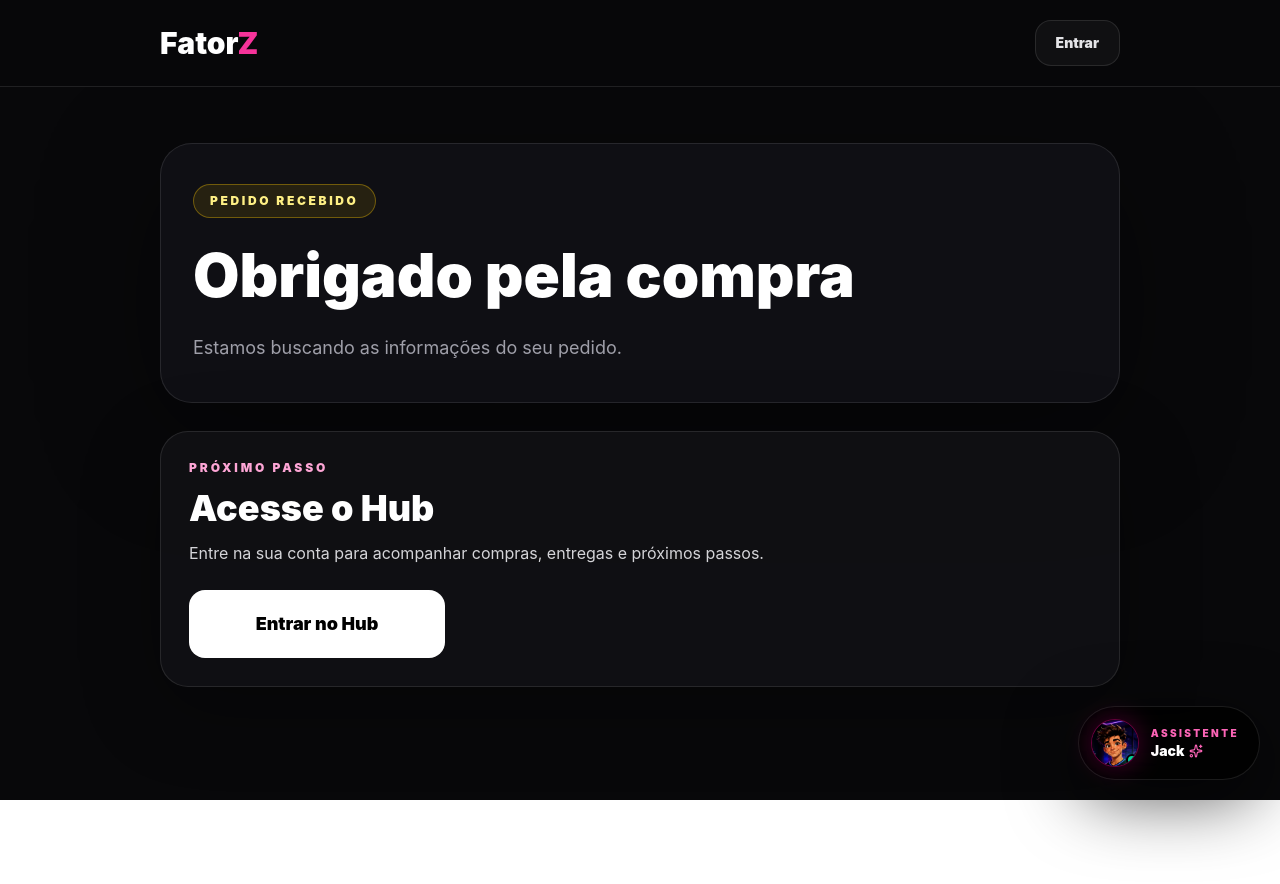
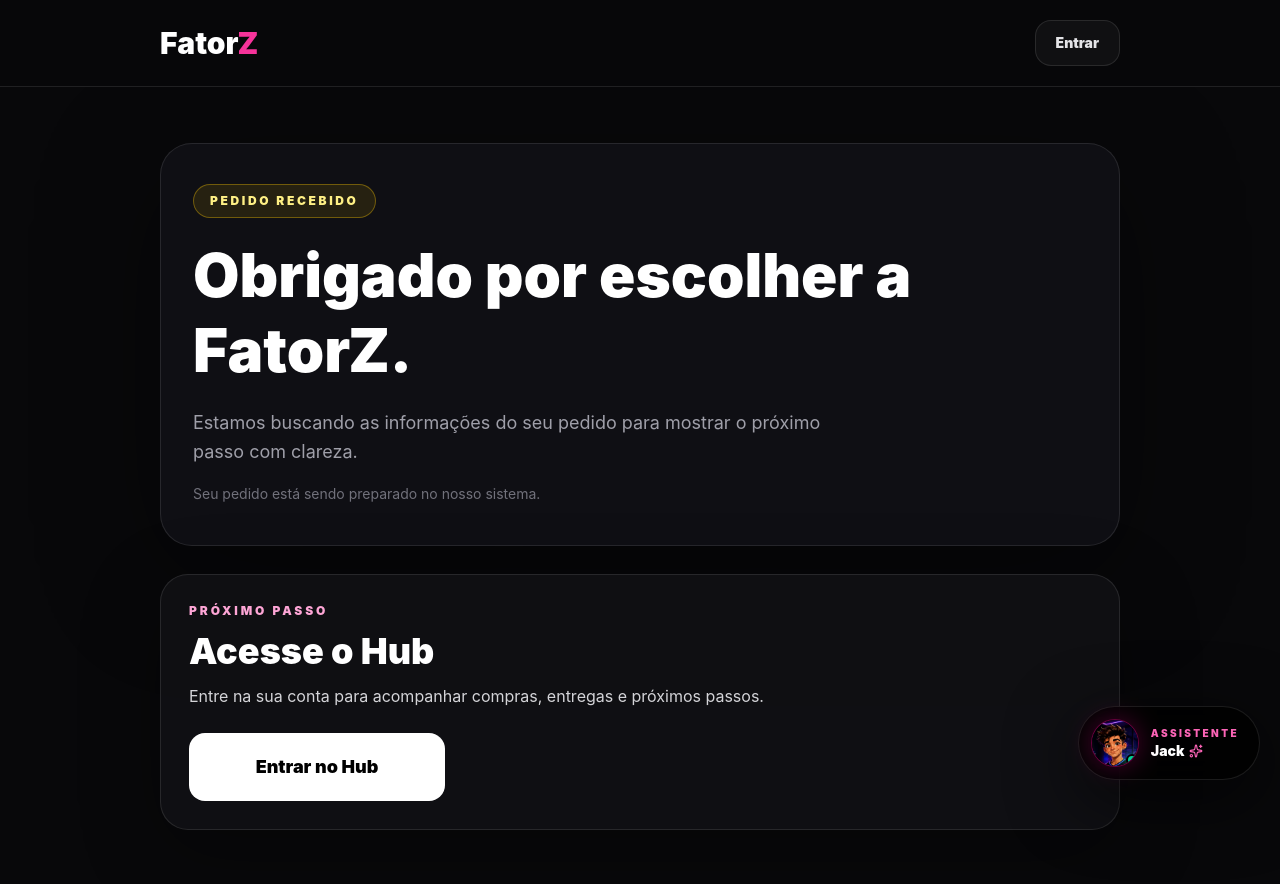
Before and after one commit to charlesfebolo-byte/fatorz-hub, a React (Vite) app: page /obrigado in a window 1280 px wide. Before the commit the page ends 800 px from the top, so only its background shows below. Built offline with nearby package versions, Linux system fonts and the light colour scheme; the HTML template or start-up script is replaced by a standard one.

Commit message:
style: adicionar agradecimento na pagina de pos-compra

```diff
--- a/src/pages/ThankYou.tsx
+++ b/src/pages/ThankYou.tsx
@@ -182,47 +182,35 @@ export default function ThankYou() {
     if (!summary) {
       return {
         badge: "Pedido recebido",
-        title: "Obrigado pela compra",
-        text: "Estamos buscando as informações do seu pedido.",
+        title: "Obrigado por escolher a FatorZ.",
+        text: "Estamos buscando as informações do seu pedido para mostrar o próximo passo com clareza.",
+        note: "Seu pedido está sendo preparado no nosso sistema.",
       };
     }
 
     if (summary.order.status === "approved") {
       return {
         badge: "Pedido confirmado",
-        title: "Pedido confirmado",
-        text: "Seu pagamento foi aprovado. Agora siga o próximo passo para liberar sua entrega.",
+        title: "Obrigado pela compra!",
+        text: "Seu pedido foi confirmado com sucesso. Agora siga o próximo passo para começarmos sua entrega.",
+        note: "Obrigado por escolher a FatorZ. Vamos cuidar dos próximos passos com atenção.",
       };
     }
 
     if (summary.order.status === "cancelled") {
       return {
-        badge: "Pagamento recusado",
-        title: "Pagamento não aprovado",
-        text: "A cobrança não foi concluída. Você pode tentar novamente com outra forma de pagamento.",
-      };
-    }
-
-    if (summary.payment.method === "pix") {
-      return {
-        badge: "Aguardando pagamento",
-        title: "Seu pedido foi criado",
-        text: "Falta só confirmar o Pix para iniciarmos sua entrega.",
-      };
-    }
-
-    if (summary.payment.method === "boleto") {
-      return {
-        badge: "Aguardando pagamento",
-        title: "Seu boleto foi gerado",
-        text: "Pague o boleto para confirmar o pedido. A compensação pode levar mais tempo.",
+        badge: "Quase lá",
+        title: "Quase lá",
+        text: "Não conseguimos confirmar o pagamento. Você pode tentar novamente ou escolher outra forma de pagamento.",
+        note: "Seu pedido ficou registrado, mas precisa de uma nova confirmação de pagamento para avançar.",
       };
     }
 
     return {
       badge: "Aguardando pagamento",
-      title: "Seu pedido foi criado",
-      text: "Assim que o gateway confirmar o pagamento, atualizaremos o status no Hub.",
+      title: "Obrigado pelo pedido!",
+      text: "Recebemos sua solicitação. Agora falta só confirmar o pagamento para iniciarmos sua entrega.",
+      note: "Obrigado por escolher a FatorZ. Seu pedido já está registrado no nosso sistema.",
     };
   }, [summary]);
 
@@ -296,7 +284,7 @@ export default function ThankYou() {
       return {
         eyebrow: "Próximo passo",
         title: "Aguarde a confirmação",
-        text: "O pedido já foi criado. Assim que o pagamento for confirmado, o status será atualizado no Hub.",
+        text: "Seu pedido já está registrado no nosso sistema. Assim que o pagamento for confirmado, seguimos para a próxima etapa.",
         action: "Ver minhas entregas",
         onClick: () => navigate("/minhas-entregas"),
       };
@@ -387,6 +375,9 @@ export default function ThankYou() {
                 <p className="mt-5 max-w-2xl text-base leading-relaxed text-zinc-400 md:text-lg">
                   {hero.text}
                 </p>
+                <p className="mt-4 max-w-2xl text-sm leading-relaxed text-zinc-500">
+                  {hero.note}
+                </p>
                 {summary?.order.created_at && (
                   <p className="mt-5 text-sm font-bold text-zinc-600">
                     Pedido #{summary.order.id} criado em{" "}
@@ -409,6 +400,7 @@ export default function ThankYou() {
                     <p className="mt-3 max-w-2xl text-sm leading-relaxed text-zinc-400 md:text-base">
                       Copie o código Pix abaixo ou escaneie o QR Code. A
                       confirmação acontece automaticamente após o pagamento.
+                      Enquanto isso, mantenha o código Pix salvo.
                     </p>
                   </div>
                 </div>
@@ -444,6 +436,7 @@ export default function ThankYou() {
                         </button>
                         <p className="mt-3 text-center text-xs font-bold text-zinc-500">
                           Não feche esta página antes de salvar ou copiar seu Pix.
+                          Assim que o pagamento for confirmado, seguimos para a próxima etapa.
                         </p>
                       </>
                     ) : (
@@ -469,7 +462,7 @@ export default function ThankYou() {
                 <p className="mt-3 max-w-2xl text-sm leading-relaxed text-zinc-400 md:text-base">
                   Use a linha digitável ou abra o boleto em uma nova aba. A
                   compensação pode levar mais tempo, e a confirmação acontece
-                  automaticamente.
+                  automaticamente. Seu pedido já está registrado no nosso sistema.
                 </p>
 
                 {boletoCode && (
@@ -534,7 +527,7 @@ export default function ThankYou() {
                     ? "Tudo certo com a cobrança. Agora siga o próximo passo para avançarmos com sua entrega."
                     : summary.order.status === "cancelled"
                       ? "A cobrança não foi aprovada. Você pode voltar ao checkout e tentar outra forma de pagamento."
-                      : "A Appmax ainda está analisando o retorno do pagamento. Aguarde a confirmação automática antes de comprar novamente."}
+                      : "Seu pedido já está registrado. A Appmax ainda está analisando o retorno do pagamento, então aguarde a confirmação automática antes de comprar novamente."}
                 </p>
               </section>
             )}
@@ -621,6 +614,8 @@ export default function ThankYou() {
                       <p className="mt-3 text-sm leading-relaxed text-zinc-300">
                         Combine este serviço com uma presença mensal mais
                         organizada e mantenha seu perfil sempre em movimento.
+                        É uma sugestão opcional para complementar o pedido
+                        principal.
                       </p>
                     </div>
                   </div>
```
